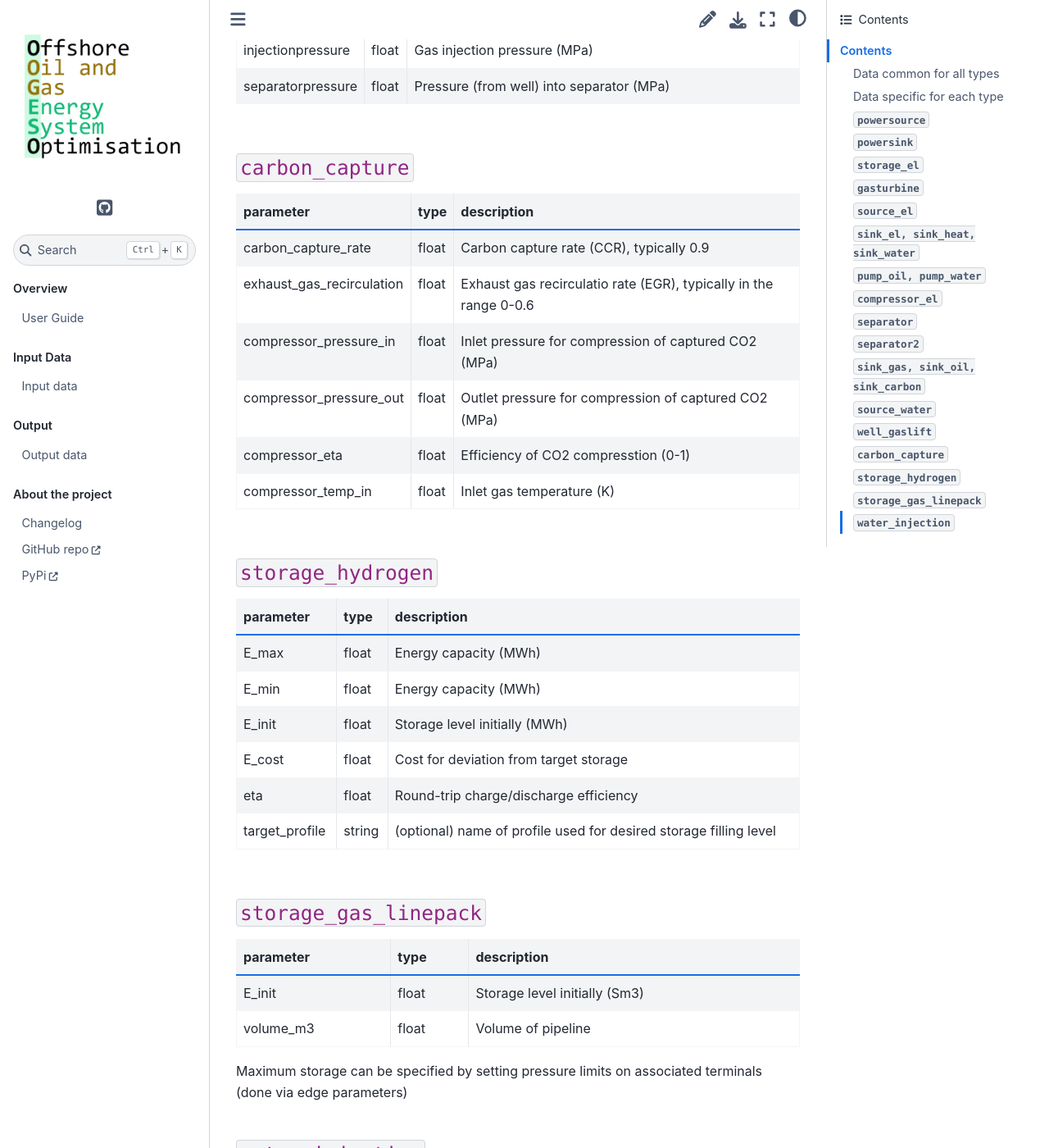
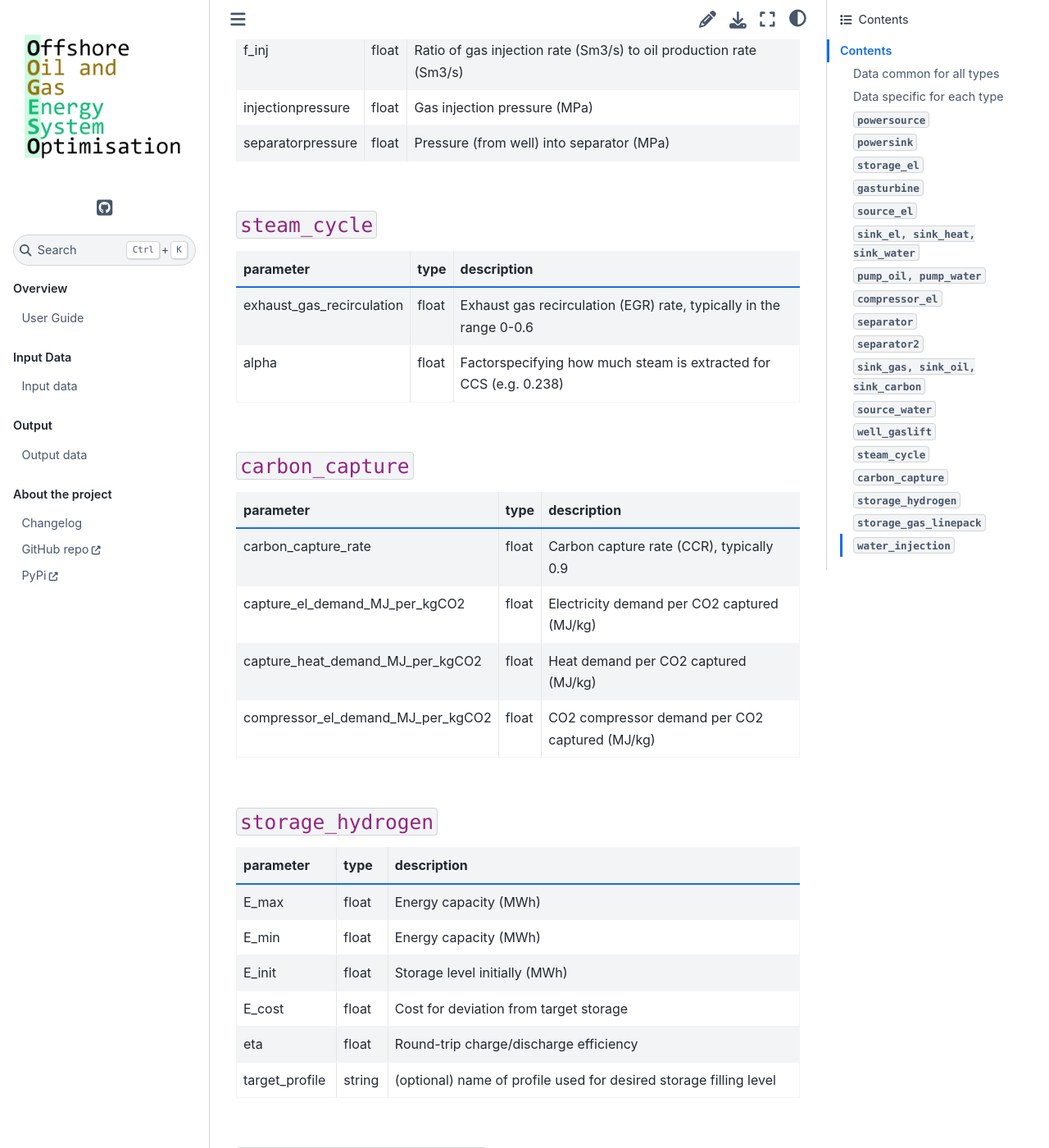
Before and after one commit to oogeso/oogeso, a Sphinx documentation site: the page built from docs/input_data_devices.md, in a window 1280 px wide and 1400 px high, scrolled down 5375 px. Shown: the whole window at 82% size. Built offline with Sphinx 7.4.7 and the Sphinx Book theme 1.1.4, drawn with Linux system fonts in a browser that asks for light colours; pages that are not in the unit, such as notebooks, are missing from menus; some of the changed text lies outside the part shown.

Commit message:
Update doc, update version

````diff
--- a/docs/input_data_devices.md
+++ b/docs/input_data_devices.md
@@ -86,6 +86,7 @@ startupCost | float | cost (NOK) for each start-up
 startupDelay    | float | delay (min) from start-up activation to powr output
 hydrogen_blend_max | float | maximum fraction of hydrogen in fuel blend (Sm3 hydrogen vs Sm3 total)
 hydrogen_blend_min | float | minimum fraction of hydrogen in fuel blend (Sm3 hydrogen vs Sm3 total)
+exhaust_gas_recirculation   | float | Exhaust gas recirculation (EGR) rate (default=0)
 
 ### ```source_el```
 
@@ -143,15 +144,19 @@ f_inj           | float | Ratio of gas injection rate (Sm3/s) to oil production
 injectionpressure   | float | Gas injection pressure (MPa)
 separatorpressure   | float | Pressure (from well) into separator (MPa)
 
+### ```steam_cycle```
+parameter | type | description
+----------|------|------------
+exhaust_gas_recirculation | float | Exhaust gas recirculation (EGR) rate, typically in the range 0-0.6
+alpha                     | float | Factorspecifying how much steam is extracted for CCS (e.g. 0.238)
+
 ### ```carbon_capture```
 parameter | type | description
 ----------|------|------------
-carbon_capture_rate | float | Carbon capture rate (CCR), typically 0.9
-exhaust_gas_recirculation   | float | Exhaust gas recirculatio rate (EGR), typically in the range 0-0.6
-compressor_pressure_in      | float | Inlet pressure for compression of captured CO2 (MPa)
-compressor_pressure_out     | float | Outlet pressure for compression of captured CO2 (MPa)
-compressor_eta              | float | Efficiency of CO2 compresstion (0-1)
-compressor_temp_in          | float | Inlet gas temperature (K)
+carbon_capture_rate                 | float | Carbon capture rate (CCR), typically 0.9
+capture_el_demand_MJ_per_kgCO2      | float | Electricity demand per CO2 captured (MJ/kg)
+capture_heat_demand_MJ_per_kgCO2    | float | Heat demand per CO2 captured (MJ/kg)
+compressor_el_demand_MJ_per_kgCO2   | float | CO2 compressor demand per CO2 captured (MJ/kg)
 
 ### ```storage_hydrogen```
 parameter | type | description
--- a/pyproject.toml
+++ b/pyproject.toml
@@ -1,6 +1,6 @@
 [tool.poetry]
 name = "oogeso"
-version = "1.4.0"
+version = "1.5.0"
 description = "Offshore Oil and Gas Field Energy System Operational Optimisation (OOGESO)"
 authors = ["Harald Svendsen <harald.svendsen@sintef.no>"]
 license = "MIT License (http://opensource.org/licenses/MIT)"
````
Also changed, not shown: docs/changelog.md (+4 -0 lines).
